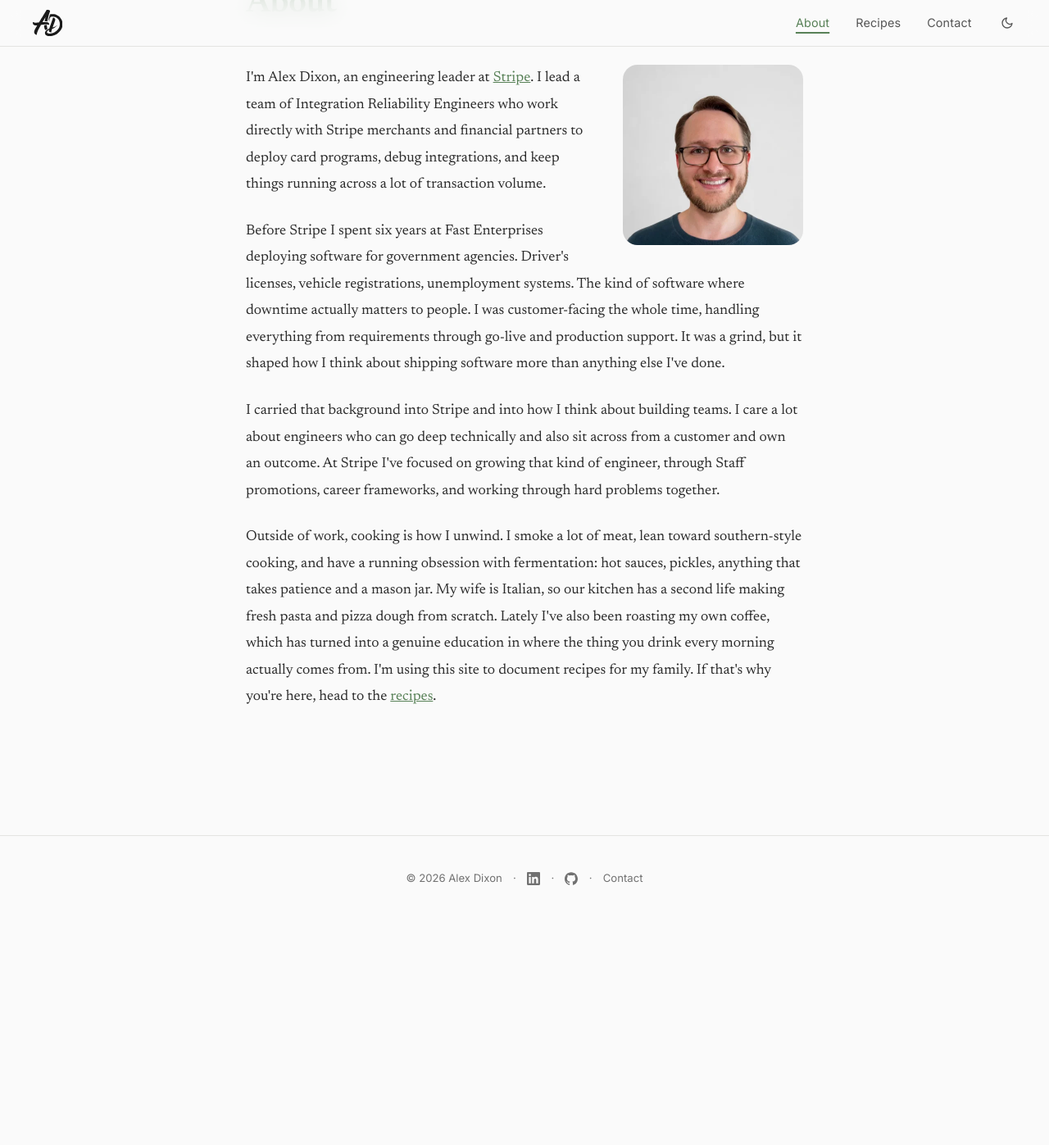
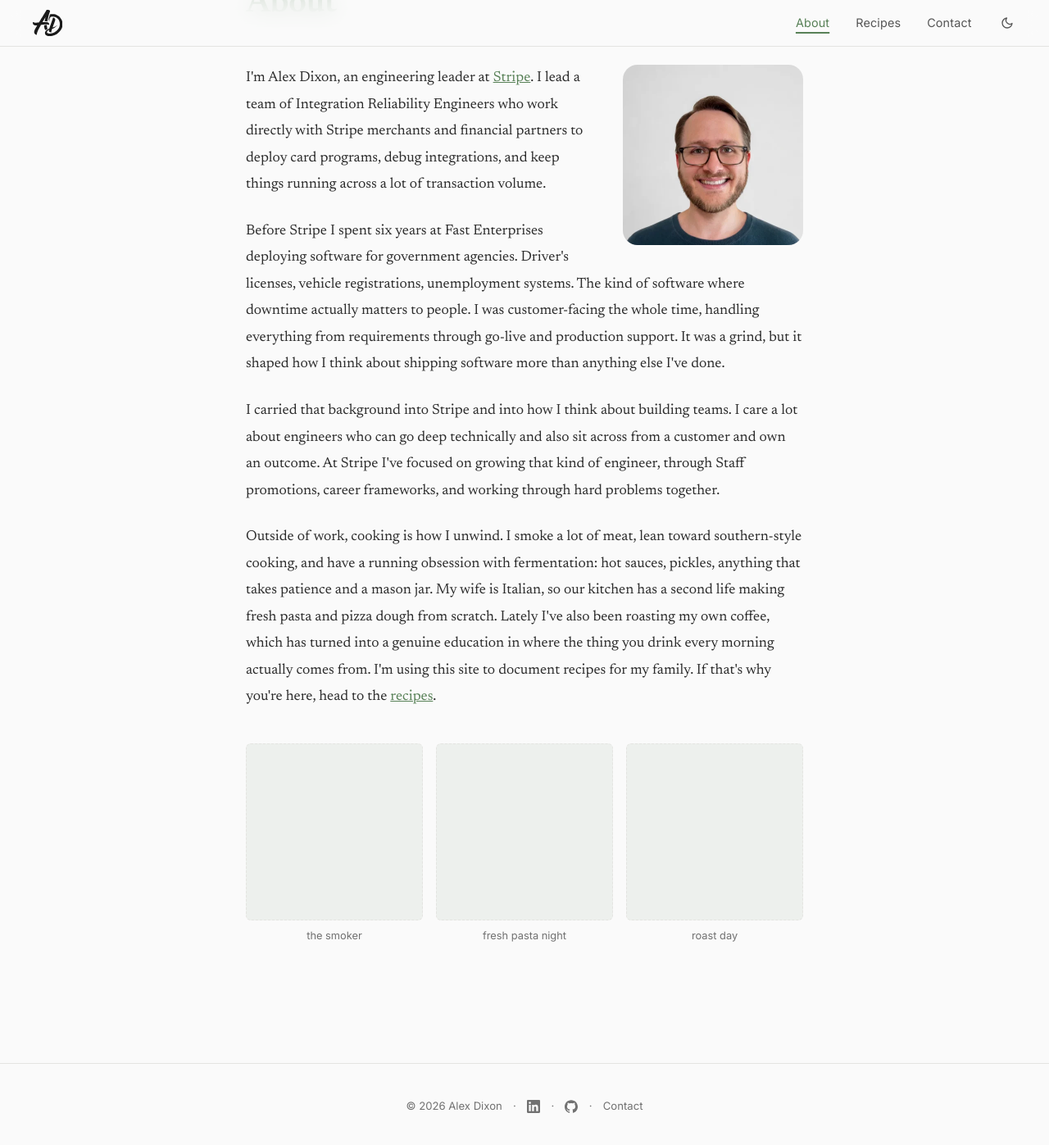
Before and after one commit to adixon304/adixon304.github.io, a Jekyll site: the page built from about/index.html, in a window 1280 px wide and 1400 px high, scrolled down 157 px. Shown: the top 1397 px of the window at 82% size. Built offline with Jekyll 4.4.1, drawn with Linux system fonts in a browser that asks for light colours; before the commit the page ends 1279 px from its top, so only the background shows below that.

Commit message:
Add candid photo placeholder strip to About
Three placeholder figures with captions, ready for real photos.

Co-Authored-By: Claude Fable 5 <noreply@anthropic.com>

```diff
--- a/about/index.html
+++ b/about/index.html
@@ -26,4 +26,21 @@ description: "Engineering leader at Stripe. Previously Fast Enterprises. Cook, c
     Outside of work, cooking is how I unwind. I smoke a lot of meat, lean toward southern-style cooking, and have a running obsession with fermentation: hot sauces, pickles, anything that takes patience and a mason jar. My wife is Italian, so our kitchen has a second life making fresh pasta and pizza dough from scratch. Lately I've also been roasting my own coffee, which has turned into a genuine education in where the thing you drink every morning actually comes from. I'm using this site to document recipes for my family. If that's why you're here, head to the <a href="/recipes">recipes</a>.
   </p>
 
+  <div class="about-photos">
+    <!-- TODO: replace each placeholder div with a real photo, e.g.
+         <img src="{{ '/images/about/smoker.jpg' | relative_url }}" alt="Smoking pork shoulder on the Kamado Joe"> -->
+    <figure>
+      <div class="about-photo-placeholder"></div>
+      <figcaption>the smoker</figcaption>
+    </figure>
+    <figure>
+      <div class="about-photo-placeholder"></div>
+      <figcaption>fresh pasta night</figcaption>
+    </figure>
+    <figure>
+      <div class="about-photo-placeholder"></div>
+      <figcaption>roast day</figcaption>
+    </figure>
+  </div>
+
 </div>
--- a/css/style.css
+++ b/css/style.css
@@ -450,6 +450,40 @@ p {
   content: '';
   display: table;
   clear: both;
+}
+
+.about-photos {
+  display: grid;
+  grid-template-columns: repeat(3, 1fr);
+  gap: 1rem;
+  margin: 2.5rem 0 1rem;
+  clear: both;
+}
+
+.about-photos figure {
+  margin: 0;
+}
+
+.about-photos img,
+.about-photo-placeholder {
+  width: 100%;
+  aspect-ratio: 1;
+  object-fit: cover;
+  border-radius: var(--radius);
+  display: block;
+}
+
+.about-photo-placeholder {
+  background-color: var(--accent-soft);
+  border: 1px dashed var(--border);
+}
+
+.about-photos figcaption {
+  font-family: var(--font-sans);
+  font-size: 0.8rem;
+  color: var(--text-faint);
+  margin-top: 0.5rem;
+  text-align: center;
 }
 
 .about h1 {
@@ -1051,6 +1085,15 @@ html[data-theme="dark"] .theme-toggle .icon-moon {
     height: 160px;
   }
 
+  .about-photos {
+    grid-template-columns: 1fr;
+  }
+
+  .about-photos img,
+  .about-photo-placeholder {
+    aspect-ratio: 3 / 2;
+  }
+
   nav {
     padding: 0.65rem 1.25rem;
   }
```
